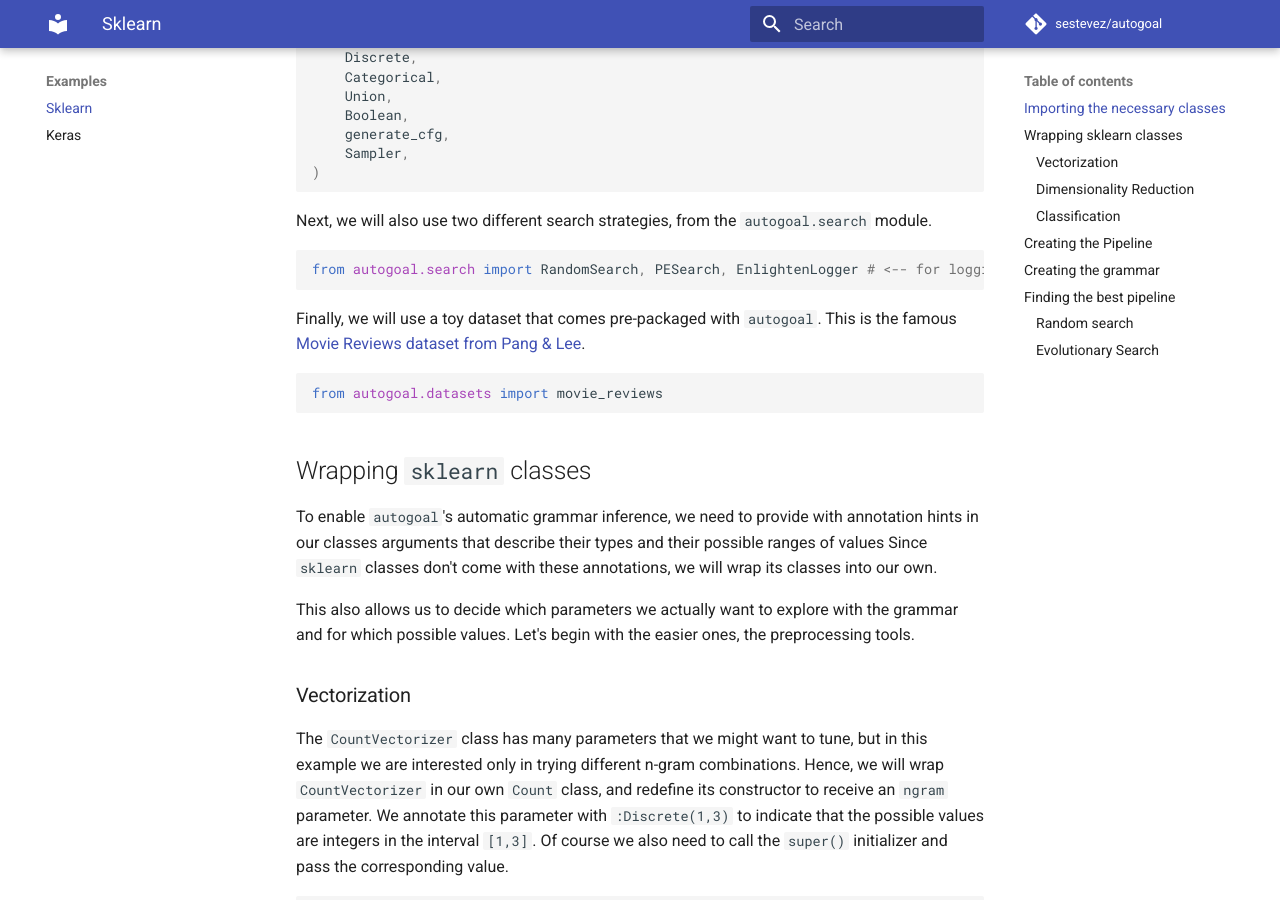
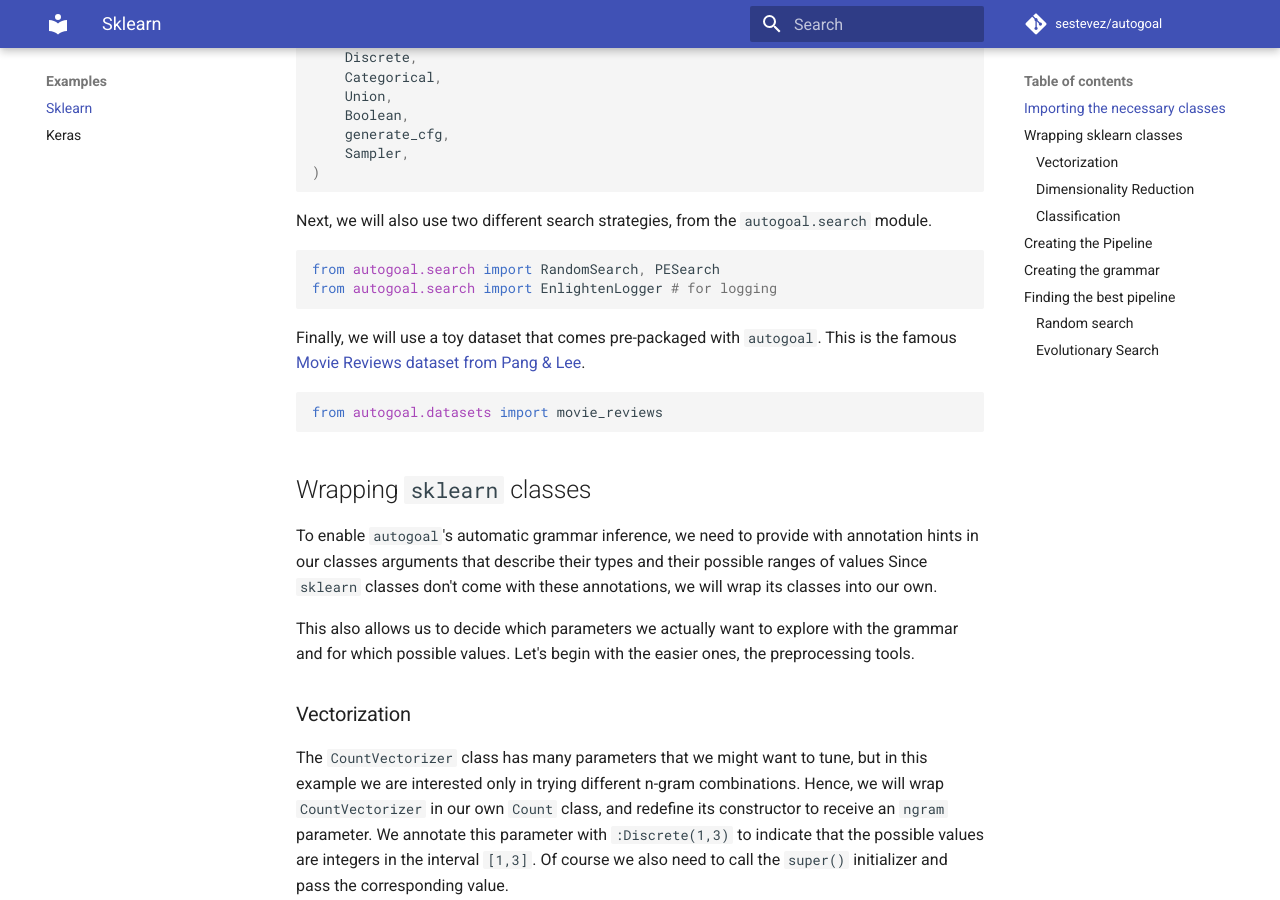
Before and after one commit to autogoal/autogoal, an MkDocs documentation site: the page built from docs/examples/sklearn_simple_grammar.md, in a window 1280 px wide and 900 px high, scrolled down 1041 px. Built offline with MkDocs 1.6.1 and Material for MkDocs 9.7.7, drawn with Linux system fonts in a browser that asks for light colours; comment, search, counter and statistics services are not loaded.

Commit message:
Update docs

````diff
--- a/docs/examples/sklearn_simple_grammar.md
+++ b/docs/examples/sklearn_simple_grammar.md
@@ -56,7 +56,8 @@ from autogoal.grammar import (
 Next, we will also use two different search strategies, from the `autogoal.search` module.
 
 ```python
-from autogoal.search import RandomSearch, PESearch, EnlightenLogger # <-- for logging, duh
+from autogoal.search import RandomSearch, PESearch
+from autogoal.search import EnlightenLogger # for logging
 ```
 
 Finally, we will use a toy dataset that comes pre-packaged with `autogoal`.
````
Also changed, not shown: 1 other file.
